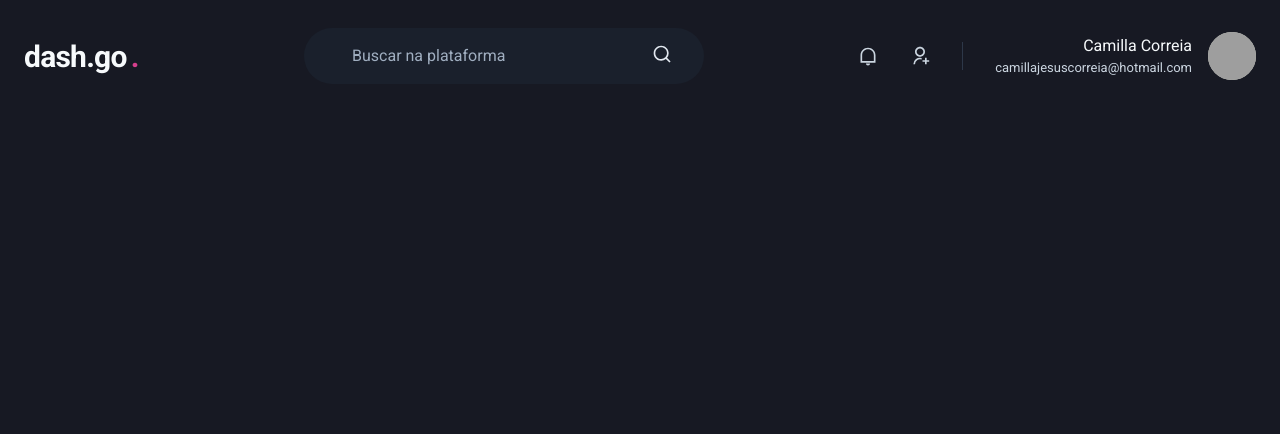
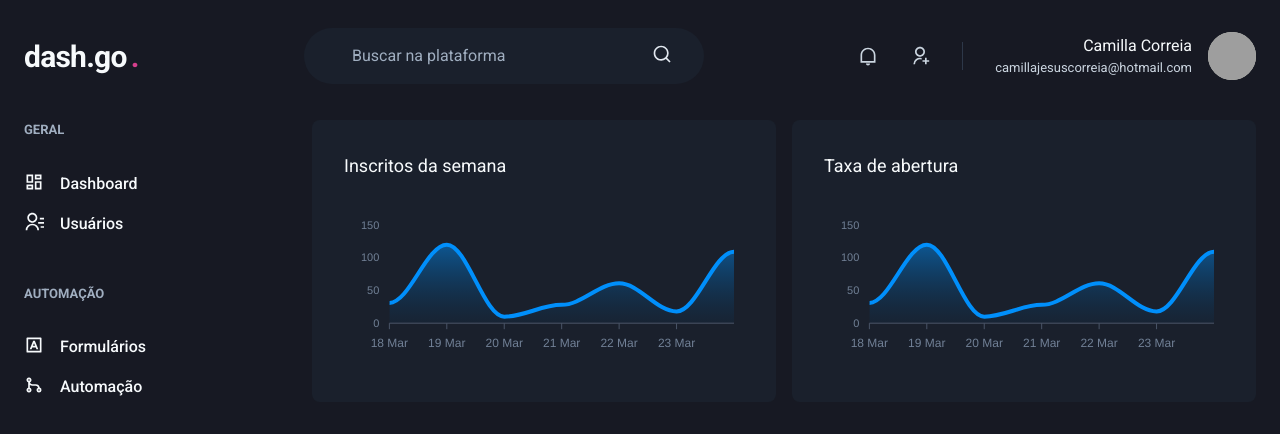
Before and after one commit to camillacorreia/dash.go, a Next.js app: page /dashboard in a window 1280 px wide. Shown: the top 434 px of the page. Built offline with nearby package versions, Linux system fonts and the light colour scheme; grey boxes are pictures that could not be loaded.

Commit message:
feat: component Sidebar

```diff
--- a/package.json
+++ b/package.json
@@ -13,9 +13,11 @@
     "@chakra-ui/react": "^1.6.5",
     "@emotion/react": "^11.4.0",
     "@emotion/styled": "^11.3.0",
+    "apexcharts": "^3.27.3",
     "framer-motion": "^4.1.17",
     "next": "11.0.1",
     "react": "17.0.2",
+    "react-apexcharts": "^1.3.9",
     "react-dom": "17.0.2",
     "react-hook-form": "^7.12.1",
     "react-icons": "^4.2.0"
--- /dev/null
+++ b/src/components/Sidebar/NavLink.tsx
@@ -0,0 +1,17 @@
+import { Icon, Link as ChakraLink, Text, LinkProps as ChakraLinkProps } from "@chakra-ui/react";
+import { ElementType } from "react";
+
+interface NavLinkProps extends ChakraLinkProps{
+  icon: ElementType;
+  children: string;
+  href: string;
+};
+
+export function NavLink({ icon, children, href, ...rest}: NavLinkProps){
+    return(
+      <ChakraLink display="flex" align="center" {...rest}>
+      <Icon as={icon} fontSize="20"/>
+      <Text ml="4" fontWeight="medium"> {children} </Text>
+      </ChakraLink>
+    );
+}
--- /dev/null
+++ b/src/components/Sidebar/NavSection.tsx
@@ -0,0 +1,19 @@
+
+import { Box, Text, Stack } from "@chakra-ui/react";
+import { ReactNode } from "react";
+
+interface NavSectionProps {
+    title: string;
+    children: ReactNode;
+}
+
+export function NavSection({ title, children }: NavSectionProps){
+  return(
+    <Box>
+      <Text fontWeight="bold" color="gray.400" fontSize="small">{title}</Text>
+      <Stack spacing="4" mt="8" align="stretch">
+        {children}
+      </Stack>
+    </Box>
+  );
+}
--- /dev/null
+++ b/src/components/Sidebar/SidebarNav.tsx
@@ -0,0 +1,19 @@
+import { Stack } from '@chakra-ui/react'
+import { RiContactsLine, RiDashboardLine, RiGitMergeLine, RiInputMethodLine } from 'react-icons/ri'
+import { NavLink } from './NavLink'
+import { NavSection } from './NavSection'
+
+export function SidebarNav(){
+  return(
+    <Stack spacing="12" align="flex-start">
+      <NavSection title="GERAL">
+        <NavLink icon={RiDashboardLine} href="/dashboard">Dashboard</NavLink>
+        <NavLink icon={RiContactsLine} href="/users">Usuários</NavLink>
+      </NavSection>
+      <NavSection title="AUTOMAÇÃO">
+        <NavLink icon={RiInputMethodLine} href="/forms">Formulários</NavLink>
+        <NavLink icon={RiGitMergeLine} href="/automation">Automação</NavLink>
+      </NavSection>
+    </Stack>
+);
+}
--- /dev/null
+++ b/src/components/Sidebar/index.tsx
@@ -0,0 +1,10 @@
+import { Box } from '@chakra-ui/react'
+import { SidebarNav } from './SidebarNav';
+
+export function Sidebar(){
+  return(
+    <Box as="aside" w="64" mr="8">
+      <SidebarNav />
+    </Box>
+  )
+}
--- a/src/pages/dashboard.tsx
+++ b/src/pages/dashboard.tsx
@@ -1,10 +1,95 @@
-import { Flex } from "@chakra-ui/react";
+
+import { Box, Flex, SimpleGrid, Text, theme } from "@chakra-ui/react";
 import { Header } from "../components/Header";
+import { Sidebar } from "../components/Sidebar";
+import dynamic from 'next/dynamic';
 
-export default function Dashboard() {
-  return (
+const Chart = dynamic(() => import('react-apexcharts'), {
+    ssr: false,
+})
+
+const options = {
+  chart: {
+    toolbar: {
+      show: false,
+    },
+    zoom: {
+      enabled: false,
+    },
+    foreColor: theme.colors.gray[500],
+  },
+  grid: {
+    show: false,
+  },
+  dataLabels: {
+    enabled: false,
+  },
+  tooltip: {
+    enabled: false,
+  },
+  xaxis: {
+    type: 'datetime' as const,
+    axisBorder: {
+      color: theme.colors.gray[600],
+    },
+    axisTicks: {
+      color: theme.colors.gray[600],
+    },
+    categories: [
+      '2021-03-18T00:00:00.000Z',
+      '2021-03-19T00:00:00.000Z',
+      '2021-03-20T00:00:00.000Z',
+      '2021-03-21T00:00:00.000Z',
+      '2021-03-22T00:00:00.000Z',
+      '2021-03-23T00:00:00.000Z',
+      '2021-03-24T00:00:00.000Z',
+    ],
+  },
+  fill: {
+    opacity: 0.3,
+    type: 'gradient',
+    gradient: {
+      shade: 'dark',
+      opacityFrom: 0.7,
+      opacityTo: 0.3,
+    },
+  },
+};
+
+const series = [
+  { name: 'series1', data: [31, 120, 10, 28, 61, 18, 109] }
+];
+
+export default function Dashboard(){
+  return(
     <Flex direction="column" h="100vh">
       <Header />
+
+      <Flex w="100%" my="6" maxWidth={1480} mx="auto" px="6">
+        <Sidebar />
+
+        <SimpleGrid flex="1" gap="4" minChildWidth="320px" align="flex-start">
+            <Box
+              p={["6", "8"]}
+              bgColor="gray.800"
+              borderRadius={8}
+              pb="4"
+            >
+              <Text fontSize="lg" mb="4">Inscritos da semana</Text>
+              <Chart options={options} series={series} type="area" height={160} />
+            </Box>
+
+            <Box
+              p="8"
+              bgColor="gray.800"
+              borderRadius={8}
+              pb="4"
+            >
+              <Text fontSize="lg" mb="4">Taxa de abertura</Text>
+              <Chart options={options} series={series} type="area" height={160} />
+            </Box>
+        </SimpleGrid>
+      </Flex>
     </Flex>
   )
 }
```
Also changed, not shown: 1 other file (tests, documents, lock files or other folders).
